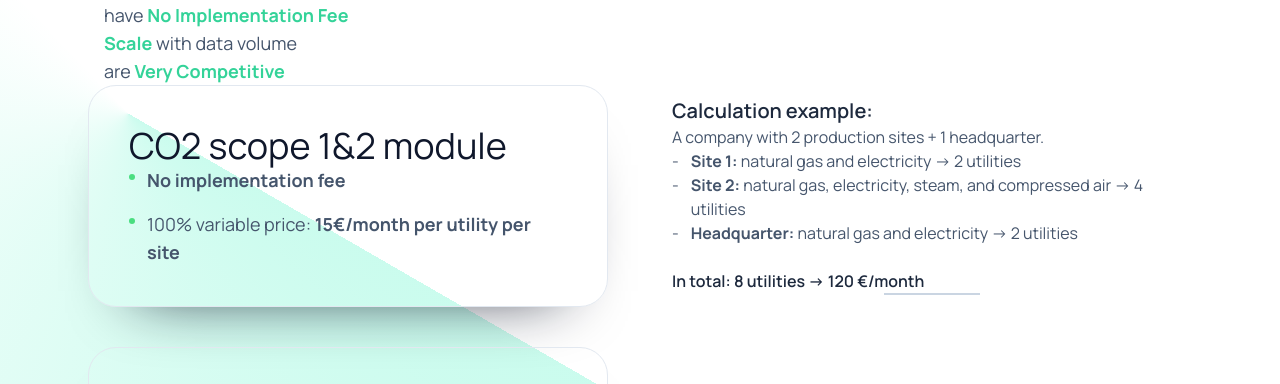
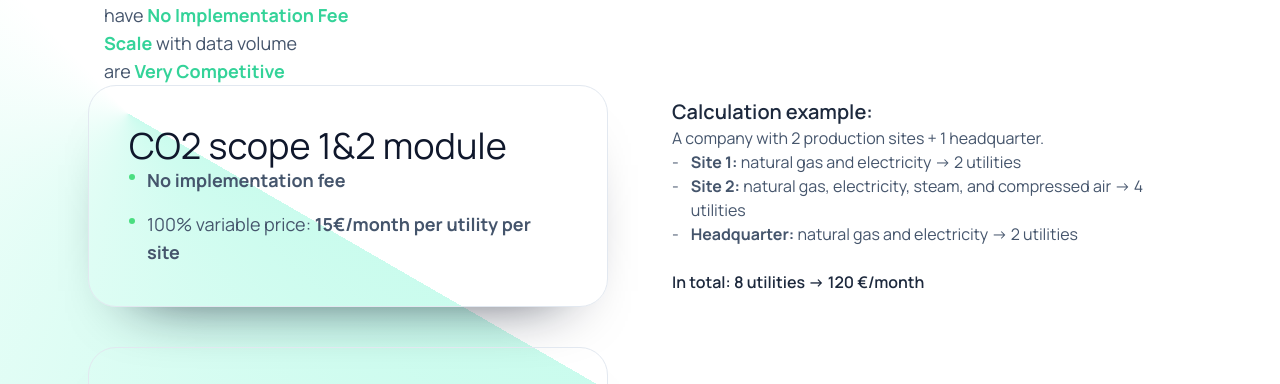
Before and after one commit to emmy-earth/promo-website, a Jekyll site: the page built from pricing.html, in a window 1280 px wide. Shown: the part 252-636 px from the top of the page. Built offline with Jekyll 4.4.1, drawn with Linux system fonts in a browser that asks for light colours; nearby versions of some CDN libraries; comment, search, counter and statistics services are not loaded.

Commit message:
Update pricing.html

```diff
--- a/pricing.html
+++ b/pricing.html
@@ -57,7 +57,6 @@ description: "Learn about Emmy.earth's price to make carbon accounting effortles
             <li class="flex items-start gap-3"><span>-</span><span><strong>Headquarter:</strong> natural gas and electricity -> 2 utilities</span></li>
           </ul>
           <p class="mt-6 font-semibold text-slate-800">In total: 8 utilities -> 120 €/month</p>
-          <hr class="mx-auto w-24 border border-slate-300">
         </div>
       </div>
 
```
